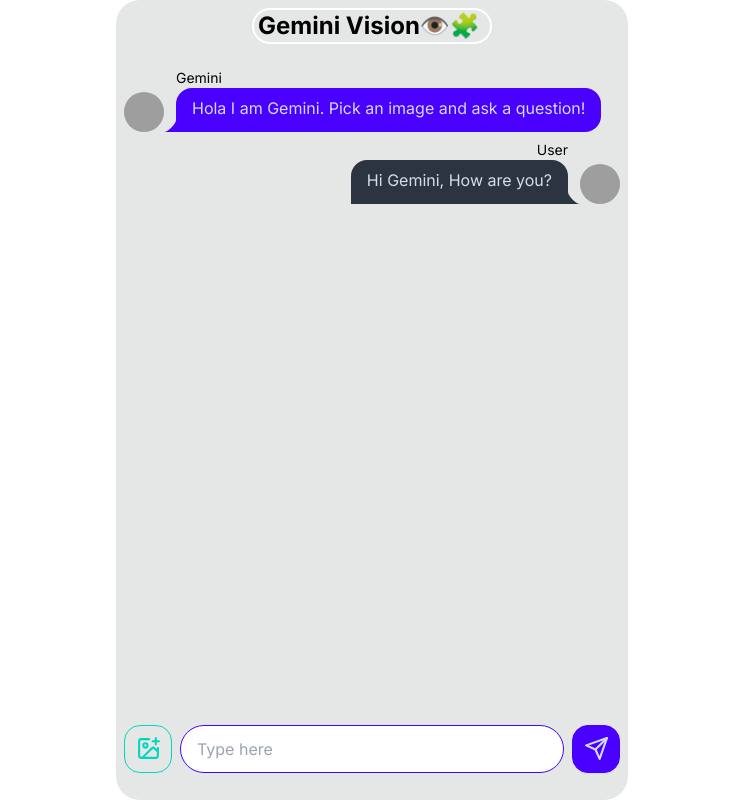
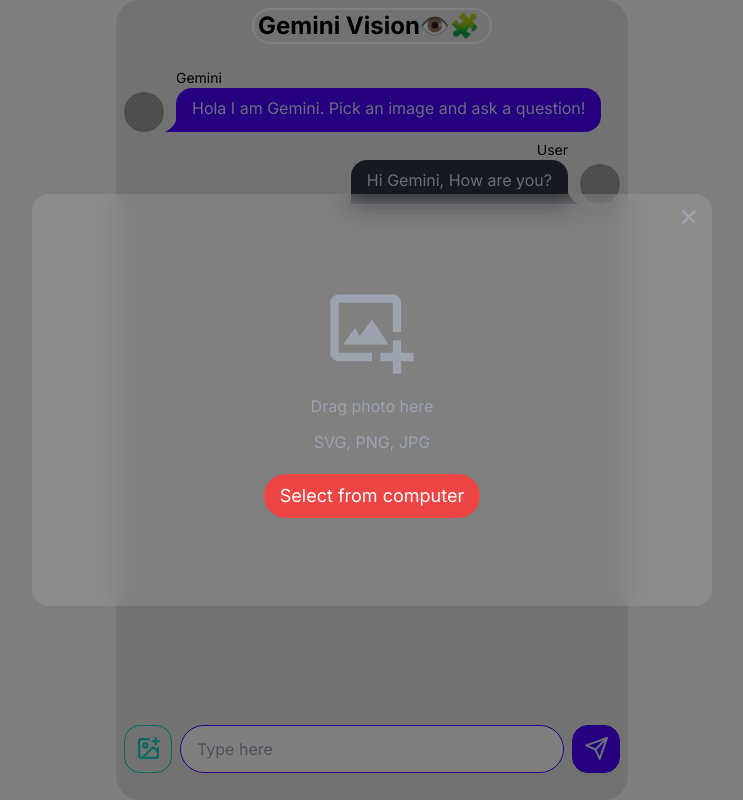
Before and after one commit to Subhadeep3902/pocketgpt, a Next.js app: page /gemini-vision in a window 1280 px wide. Both pictures are taken after a click on the button 416 px from the left and 748 px from the top of the page. Shown: the whole page, without its empty margins (268-1011 px from the left). Built offline with nearby package versions, Linux system fonts and the light colour scheme; grey boxes are pictures that could not be loaded.

Commit message:
feat: file input modal

```diff
--- a/src/app/gemini-vision/page.tsx
+++ b/src/app/gemini-vision/page.tsx
@@ -1,7 +1,14 @@
+"use client";
+
+import FileInputModal from "@/components/file-input-modal";
+import React, { useState } from "react";
 import { FiSend } from "react-icons/fi";
 import { LuImagePlus } from "react-icons/lu";
 
 export default function GeminiVison() {
+
+  const [isModalOpen, setIsModalOpen] = useState(false);
+
   return (
     <div className="h-screen bg-base-100">
       <div className="h-screen md:rounded-3xl md:mx-96 bg-base-300 p-2 overflow-hidden flex flex-col justify-between">
@@ -46,9 +53,16 @@
 
         {/* Input Bar */}
         <div className="h-20 flex gap-2">
-          <button className="btn btn-square btn-accent btn-outline rounded-2xl">
+          <button
+            className="btn btn-square btn-accent btn-outline rounded-2xl"
+            onClick={() => setIsModalOpen(true)}
+          >
             <LuImagePlus size={25} />
           </button>
+          <FileInputModal
+            isOpen={isModalOpen}
+            onClose={() => setIsModalOpen(false)}
+          />
           <input
             type="text"
             placeholder="Type here"
--- /dev/null
+++ b/src/components/file-input-modal.tsx
@@ -0,0 +1,89 @@
+import React, { useState, DragEvent } from "react";
+import { BiImageAdd, BiX } from "react-icons/bi";
+
+interface FileInputModalProps {
+  isOpen: boolean;
+  onClose: () => void;
+}
+
+const FileInputModal: React.FC<FileInputModalProps> = ({ isOpen, onClose }) => {
+  const [file, setFile] = useState<File | null>(null);
+
+  const handleFiles = (newFiles: FileList) => {
+    setFile(newFiles[0]);
+  };
+
+  const handleDragOver = (event: DragEvent<HTMLDivElement>) => {
+    event.preventDefault();
+  };
+
+  const handleDrop = (event: DragEvent<HTMLDivElement>) => {
+    event.preventDefault();
+    handleFiles(event.dataTransfer.files);
+  };
+
+  const handleFileInputChange = (
+    event: React.ChangeEvent<HTMLInputElement>
+  ) => {
+    if (event.target.files) {
+      handleFiles(event.target.files);
+    }
+  };
+
+  const removeFile = () => {
+    setFile(null);
+  };
+
+  if (!isOpen) return null;
+
+  return (
+    <div className="fixed inset-0 flex items-center justify-center bg-black bg-opacity-50 z-50">
+      <div className="bg-white bg-clip-padding backdrop-filter backdrop-blur-md bg-opacity-10 p-6 rounded-2xl relative">
+        <button
+          className="absolute top-2 right-2 text-gray-400 hover:text-gray-200"
+          onClick={onClose}
+        >
+          <BiX size={30} />
+        </button>
+        <div
+          className="p-10 md:p-16 md:px-52 flex flex-col items-center justify-center gap-3  rounded-md"
+          onDragOver={handleDragOver}
+          onDrop={handleDrop}
+        >
+          <BiImageAdd size={100} className="text-gray-400" />
+          <p className="text-gray-400">Drag photo here</p>
+          <p className="text-gray-400">SVG, PNG, JPG</p>
+          <button
+            className="bg-red-500 text-white text-lg px-4 py-2 mt-2 rounded-full"
+            onClick={() => document.getElementById("fileInput")?.click()}
+          >
+            Select from computer
+          </button>
+          <input
+            id="fileInput"
+            type="file"
+            accept="image/svg+xml, image/png, image/jpeg"
+            className="hidden"
+            onChange={handleFileInputChange}
+          />
+        </div>
+        {file && (
+          <div className="text-center">
+            <h3 className="text-white">Selected File:</h3>
+            <div className="mt-2 flex items-center justify-center gap-2 pl-5">
+              <h3 className="text-white">{file.name}</h3>
+              <button
+                className="text-red-500 hover:text-red-700"
+                onClick={removeFile}
+              >
+                <BiX size={24} />
+              </button>
+            </div>
+          </div>
+        )}
+      </div>
+    </div>
+  );
+};
+
+export default FileInputModal;
```
